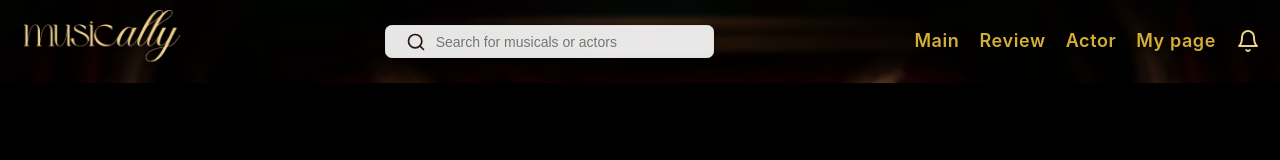
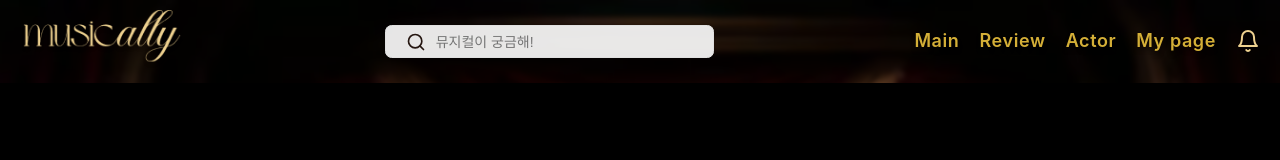
Before and after one commit to music-ally/music-ally-client, a React (Vite) app: page / in a window 1280 px wide. Shown: the top 160 px of the page. Built offline with nearby package versions, Linux system fonts and the light colour scheme.

Commit message:
fix : 검색창 완료

```diff
--- a/src/components/searchcontainer.tsx
+++ b/src/components/searchcontainer.tsx
@@ -220,7 +220,7 @@ const SearchComponent: React.FC = () => {
         <FiSearch size={20} color="#251611" />
         <SearchInput
           type="text"
-          placeholder="Search for musicals or actors"
+          placeholder="뮤지컬이 궁금해!"
           value={searchTerm}
           onChange={e => setSearchTerm(e.target.value)}
         />
```
